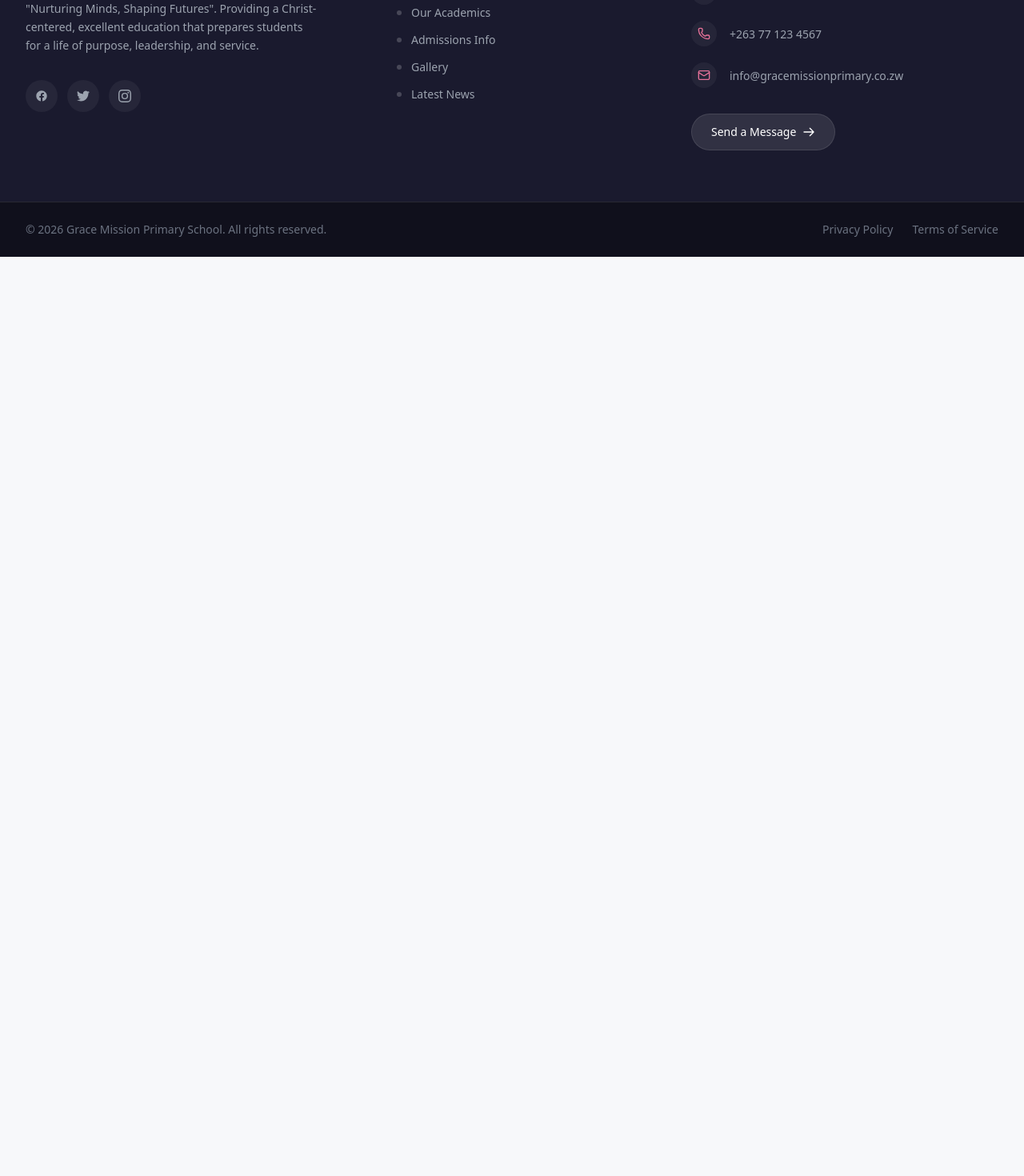
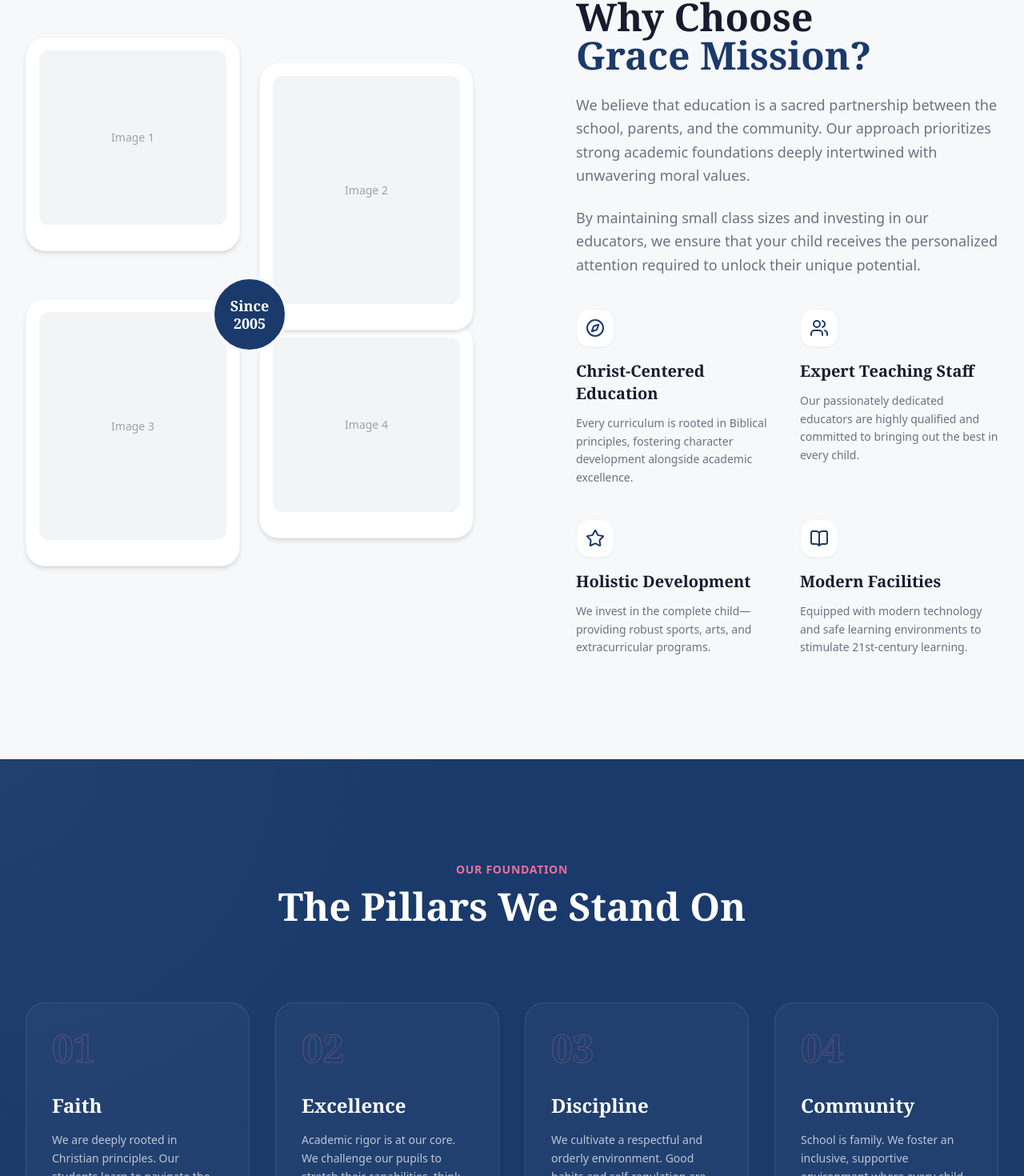
Before and after one commit to tinoe0404/grace-mission, a Next.js app: page / in a window 1280 px wide. Shown: the part 1251-2721 px from the top of the page at 80% size. Before the commit the page ends 1572 px from the top, so only its background shows below. Built offline with nearby package versions, Linux system fonts and the light colour scheme; a web font is replaced by a local one.

Commit message:
feat: implement home page with OurValues and WhyChooseUs sections

```diff
--- a/src/app/page.tsx
+++ b/src/app/page.tsx
@@ -1,11 +1,15 @@
 import Hero from "@/components/home/Hero";
 import Stats from "@/components/home/Stats";
+import WhyChooseUs from "@/components/home/WhyChooseUs";
+import OurValues from "@/components/home/OurValues";
 
 export default function Home() {
   return (
     <>
       <Hero />
       <Stats />
+      <WhyChooseUs />
+      <OurValues />
     </>
   );
 }
--- /dev/null
+++ b/src/components/home/OurValues.tsx
@@ -0,0 +1,79 @@
+"use client";
+
+import { motion } from "framer-motion";
+import { staggerContainer, fadeUp } from "@/lib/motion";
+
+const PILLARS = [
+  {
+    id: "01",
+    title: "Faith",
+    description: "We are deeply rooted in Christian principles. Our students learn to navigate the world through a lens of compassion, integrity, and faith in God.",
+  },
+  {
+    id: "02",
+    title: "Excellence",
+    description: "Academic rigor is at our core. We challenge our pupils to stretch their capabilities, think critically, and strive for their absolute best inside and outside the classroom.",
+  },
+  {
+    id: "03",
+    title: "Discipline",
+    description: "We cultivate a respectful and orderly environment. Good habits and self-regulation are developed early, providing a foundation for lifelong success.",
+  },
+  {
+    id: "04",
+    title: "Community",
+    description: "School is family. We foster an inclusive, supportive environment where every child feels known, valued, and safe to confidently express themselves.",
+  },
+];
+
+export default function OurValues() {
+  return (
+    <section className="bg-primary py-20 lg:py-32 relative overflow-hidden">
+      {/* Background Decor */}
+      <div className="absolute inset-0 opacity-[0.03] pointer-events-none" style={{ backgroundImage: 'radial-gradient(circle at 0% 0%, #ffffff 0%, transparent 40%)' }} />
+
+      <div className="max-w-7xl mx-auto px-4 sm:px-6 lg:px-8 relative z-10">
+        <div className="text-center max-w-2xl mx-auto mb-16 lg:mb-24">
+          <span className="text-secondary font-bold tracking-wider uppercase text-sm mb-3 block">Our Foundation</span>
+          <h2 className="font-serif text-4xl sm:text-5xl font-bold text-white leading-tight">
+            The Pillars We Stand On
+          </h2>
+        </div>
+
+        <motion.div
+          variants={staggerContainer as any}
+          initial="hidden"
+          whileInView="visible"
+          viewport={{ once: true, margin: "-50px" }}
+          className="grid grid-cols-1 md:grid-cols-2 lg:grid-cols-4 gap-6 lg:gap-8"
+        >
+          {PILLARS.map((pillar) => (
+            <motion.div
+              key={pillar.id}
+              variants={fadeUp as any}
+              whileHover={{ y: -8 }}
+              className="group bg-white/[0.03] border border-white/10 rounded-3xl p-8 relative overflow-hidden transition-all duration-300 hover:bg-white/[0.06] flex flex-col h-full"
+            >
+              {/* Animated Bottom Border Accent */}
+              <div className="absolute bottom-0 left-0 right-0 h-1 bg-secondary translate-y-full group-hover:translate-y-0 transition-transform duration-300 ease-out" />
+
+              <div className="mb-8">
+                <span className="text-5xl font-serif font-black text-transparent text-stroke-2" style={{ WebkitTextStroke: "1px rgba(232,114,154,0.3)" }}>
+                  {pillar.id}
+                </span>
+              </div>
+
+              <h3 className="text-2xl font-bold text-white mb-4 group-hover:text-secondary transition-colors duration-300">
+                {pillar.title}
+              </h3>
+
+              <p className="text-white/70 leading-relaxed font-light text-sm flex-grow">
+                {pillar.description}
+              </p>
+            </motion.div>
+          ))}
+        </motion.div>
+      </div>
+    </section>
+  );
+}
--- /dev/null
+++ b/src/components/home/WhyChooseUs.tsx
@@ -0,0 +1,119 @@
+"use client";
+
+import { motion } from "framer-motion";
+import { slideInLeft, slideInRight, staggerContainer, fadeUp } from "@/lib/motion";
+import { BookOpen, Users, Star, Compass } from "lucide-react";
+
+const FEATURES = [
+  {
+    title: "Christ-Centered Education",
+    description: "Every curriculum is rooted in Biblical principles, fostering character development alongside academic excellence.",
+    icon: <Compass className="w-6 h-6 text-primary" />,
+  },
+  {
+    title: "Expert Teaching Staff",
+    description: "Our passionately dedicated educators are highly qualified and committed to bringing out the best in every child.",
+    icon: <Users className="w-6 h-6 text-primary" />,
+  },
+  {
+    title: "Holistic Development",
+    description: "We invest in the complete child—providing robust sports, arts, and extracurricular programs.",
+    icon: <Star className="w-6 h-6 text-primary" />,
+  },
+  {
+    title: "Modern Facilities",
+    description: "Equipped with modern technology and safe learning environments to stimulate 21st-century learning.",
+    icon: <BookOpen className="w-6 h-6 text-primary" />,
+  },
+];
+
+export default function WhyChooseUs() {
+  return (
+    <section className="bg-surface py-20 lg:py-32 overflow-hidden">
+      <div className="max-w-7xl mx-auto px-4 sm:px-6 lg:px-8">
+        <div className="grid lg:grid-cols-2 gap-16 lg:gap-24 items-center">
+
+          {/* Left Side: Image Grid */}
+          <motion.div
+            variants={slideInLeft}
+            initial="hidden"
+            whileInView="visible"
+            viewport={{ once: true, margin: "-100px" }}
+            className="grid grid-cols-2 gap-4 sm:gap-6 relative"
+          >
+            {/* Center decoration circle */}
+            <div className="absolute top-1/2 left-1/2 -translate-x-1/2 -translate-y-1/2 w-24 h-24 bg-primary rounded-full z-10 flex items-center justify-center border-4 border-surface">
+              <span className="font-serif text-white font-bold text-lg text-center leading-tight">Since<br/>2005</span>
+            </div>
+
+            {/* Grid Images */}
+            <motion.div whileHover={{ scale: 1.03 }} className="aspect-square bg-white rounded-3xl overflow-hidden shadow-md flex flex-col justify-end p-4 border border-gray-100">
+              <div className="w-full h-full bg-gray-100 rounded-xl mb-4 flex items-center justify-center">
+                <span className="text-gray-400 text-sm font-medium">Image 1</span>
+              </div>
+            </motion.div>
+
+            <motion.div whileHover={{ scale: 1.03 }} className="aspect-[4/5] bg-white rounded-3xl overflow-hidden shadow-md translate-y-8 flex flex-col justify-end p-4 border border-gray-100">
+              <div className="w-full h-full bg-gray-100 rounded-xl mb-4 flex items-center justify-center">
+                <span className="text-gray-400 text-sm font-medium">Image 2</span>
+              </div>
+            </motion.div>
+
+            <motion.div whileHover={{ scale: 1.03 }} className="aspect-[4/5] bg-white rounded-3xl overflow-hidden shadow-md -translate-y-8 flex flex-col justify-end p-4 border border-gray-100">
+              <div className="w-full h-full bg-gray-100 rounded-xl mb-4 flex items-center justify-center">
+                <span className="text-gray-400 text-sm font-medium">Image 3</span>
+              </div>
+            </motion.div>
+
+            <motion.div whileHover={{ scale: 1.03 }} className="aspect-square bg-white rounded-3xl overflow-hidden shadow-md flex flex-col justify-end p-4 border border-gray-100">
+              <div className="w-full h-full bg-gray-100 rounded-xl mb-4 flex items-center justify-center">
+                <span className="text-gray-400 text-sm font-medium">Image 4</span>
+              </div>
+            </motion.div>
+          </motion.div>
+
+          {/* Right Side: Content */}
+          <motion.div
+            variants={slideInRight}
+            initial="hidden"
+            whileInView="visible"
+            viewport={{ once: true, margin: "-100px" }}
+            className="lg:pl-8"
+          >
+            <div className="mb-10">
+              <span className="text-secondary font-bold tracking-wider uppercase text-sm mb-3 block">Welcome to Grace Mission</span>
+              <h2 className="font-serif text-4xl sm:text-5xl font-bold text-textPrimary leading-tight mb-6">
+                Why Choose <span className="text-primary block">Grace Mission?</span>
+              </h2>
+              <p className="text-textMuted text-lg leading-relaxed mb-6">
+                We believe that education is a sacred partnership between the school, parents, and the community. Our approach prioritizes strong academic foundations deeply intertwined with unwavering moral values.
+              </p>
+              <p className="text-textMuted text-lg leading-relaxed">
+                By maintaining small class sizes and investing in our educators, we ensure that your child receives the personalized attention required to unlock their unique potential.
+              </p>
+            </div>
+
+            <motion.div
+              variants={staggerContainer as any}
+              initial="hidden"
+              whileInView="visible"
+              viewport={{ once: true }}
+              className="grid sm:grid-cols-2 gap-x-8 gap-y-10"
+            >
+              {FEATURES.map((feature, idx) => (
+                <motion.div key={idx} variants={fadeUp as any} className="flex flex-col gap-3">
+                  <div className="w-12 h-12 rounded-2xl bg-white shadow-sm border border-gray-100 flex items-center justify-center mb-1">
+                    {feature.icon}
+                  </div>
+                  <h3 className="font-bold text-textPrimary text-xl">{feature.title}</h3>
+                  <p className="text-textMuted text-sm leading-relaxed">{feature.description}</p>
+                </motion.div>
+              ))}
+            </motion.div>
+          </motion.div>
+
+        </div>
+      </div>
+    </section>
+  );
+}
```
